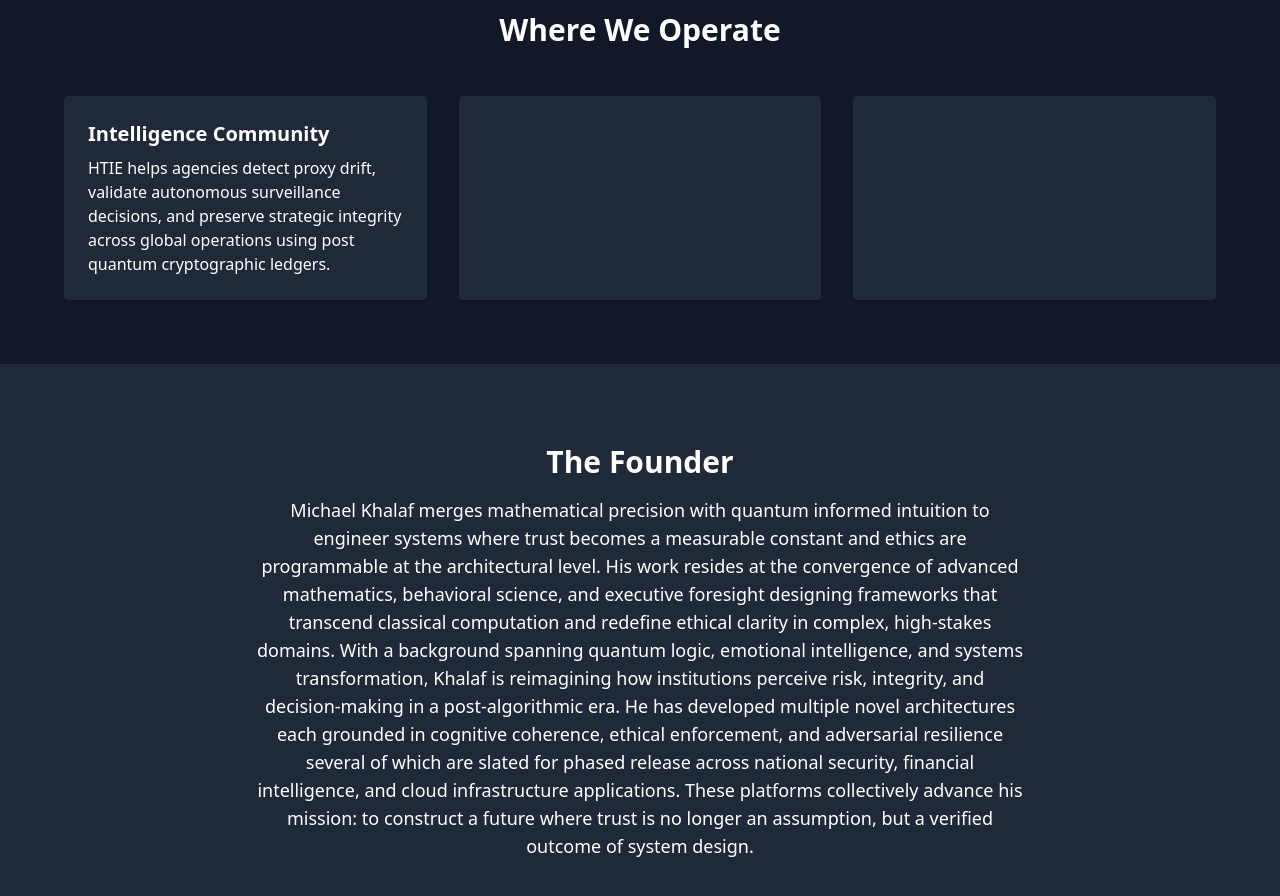
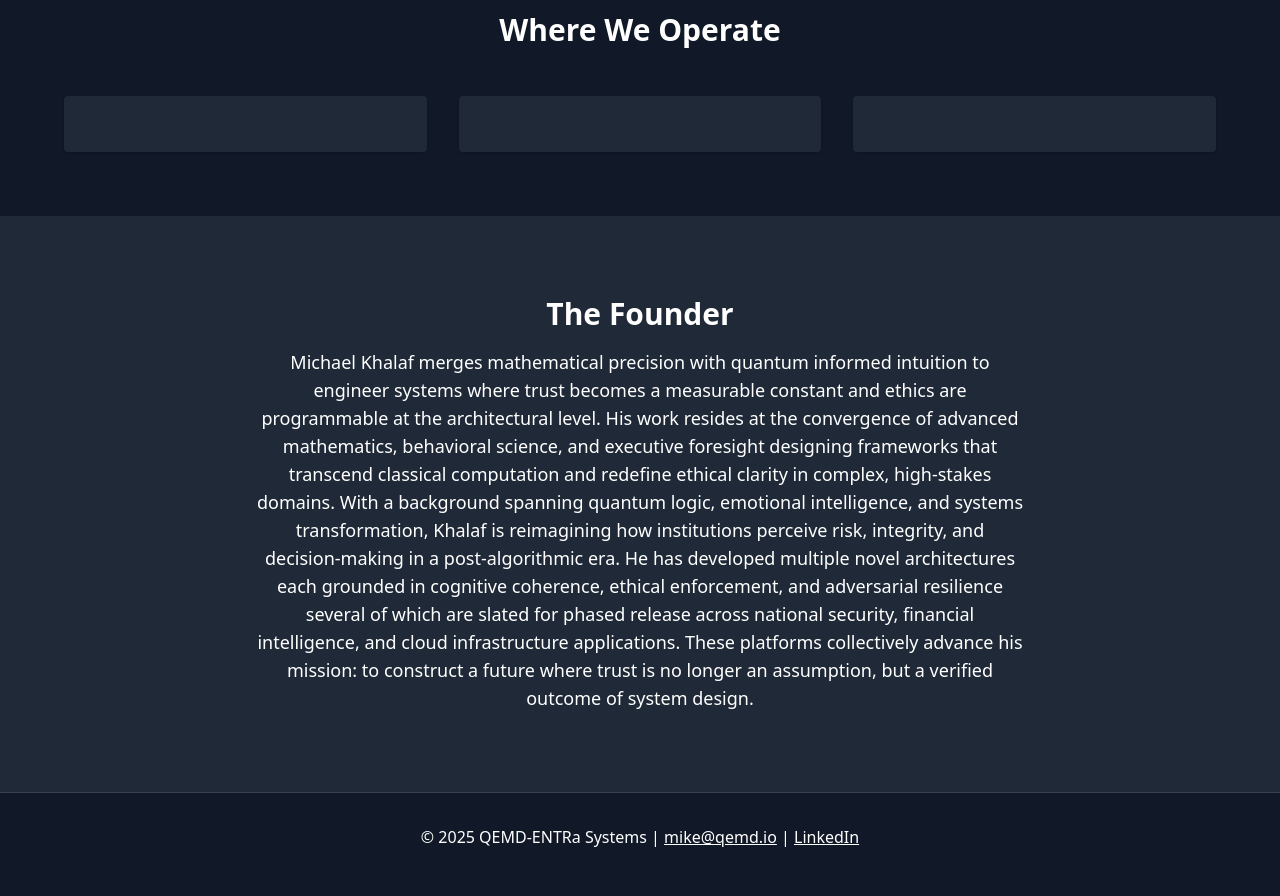
Before and after one commit to mkhalaf151/qemd-website, a plain HTML site: page index.html in a window 1280 px wide. Shown: the part 1840-2736 px from the top of the page. Drawn offline with nearby package versions, Linux system fonts and the light colour scheme.

```diff
--- a/index.html
+++ b/index.html
@@ -46,8 +46,8 @@
     <div class="grid md:grid-cols-3 gap-8 max-w-6xl mx-auto">
 
       <div class="bg-gray-800 p-6 rounded shadow">
-        <h3 class="text-xl font-bold mb-2">Intelligence Community</h3>
-        <p>HTIE helps agencies detect proxy drift, validate autonomous surveillance decisions, and preserve strategic integrity across global operations using post quantum cryptographic ledgers.</p>
+        <h3 class="text-xl font-bold mb-2"></h3>
+        <p></p>
       </div>
 
       <div class="bg-gray-800 p-6 rounded shadow">
```
